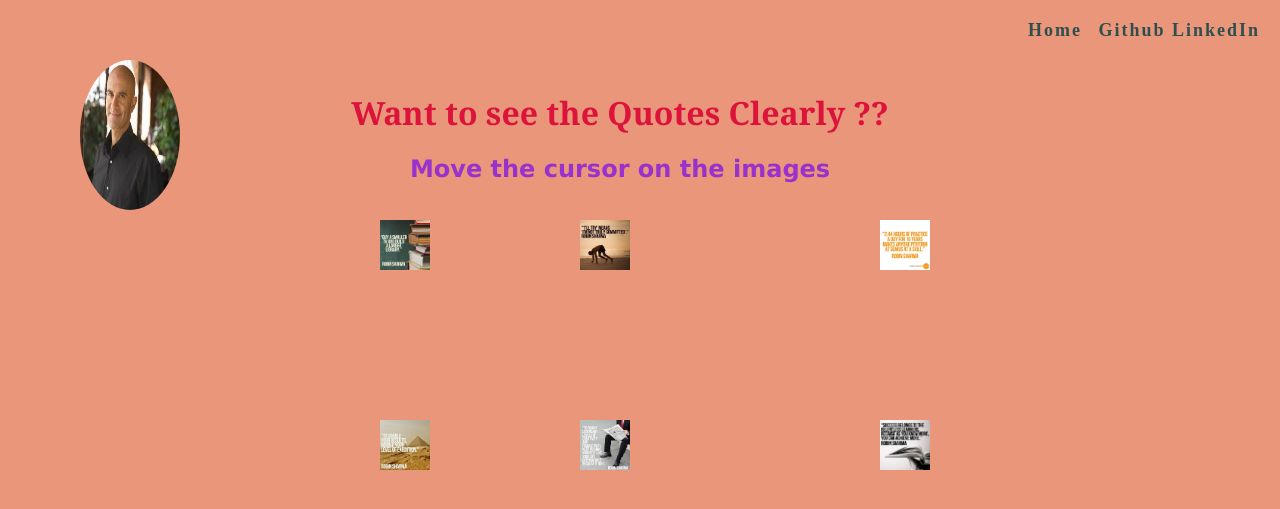
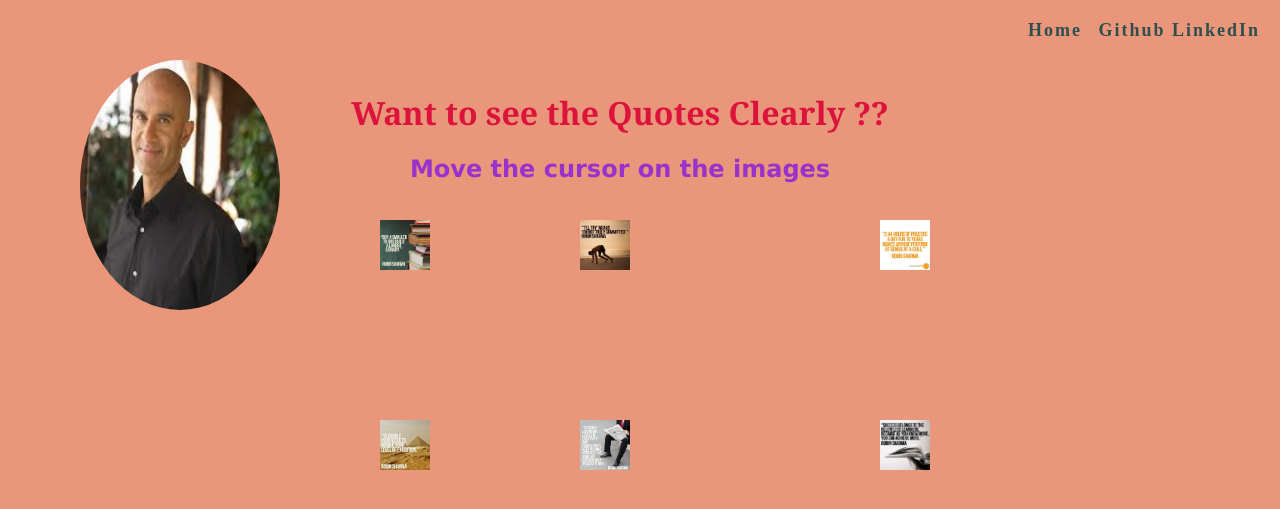
Before and after one commit to christyjax/christyjax.github.io, a Jekyll site: the page Quotes1.html, which Jekyll copies as it is, in a window 1280 px wide. Shown: the top 509 px of the page. Built offline with Jekyll 4.4.1, drawn with Linux system fonts in a browser that asks for light colours.

Commit message:
Update Quotes1.html

```diff
--- a/Quotes1.html
+++ b/Quotes1.html
@@ -16,7 +16,7 @@
       LinkedIn
     </a></b>
     <div class="main">
-         <img src= "Images\Robin Sharma.jpg" width="100" height="150" id="ima" >
+         <img src= "Images\Robin Sharma.jpg" width="200" height="250" id="ima" >
       </div>
 
     <h1 > Want to see the Quotes  Clearly ??</h1>
```
